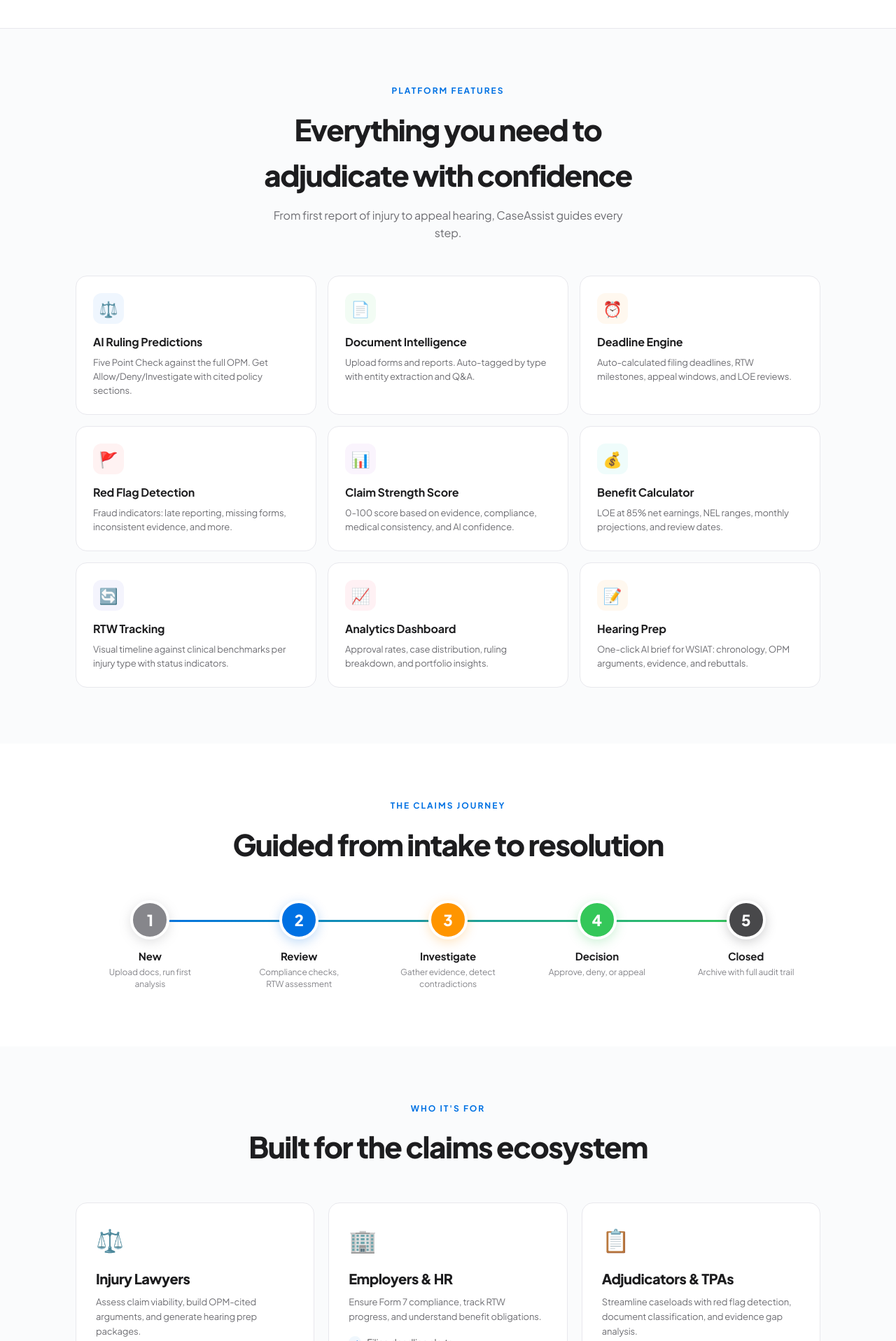
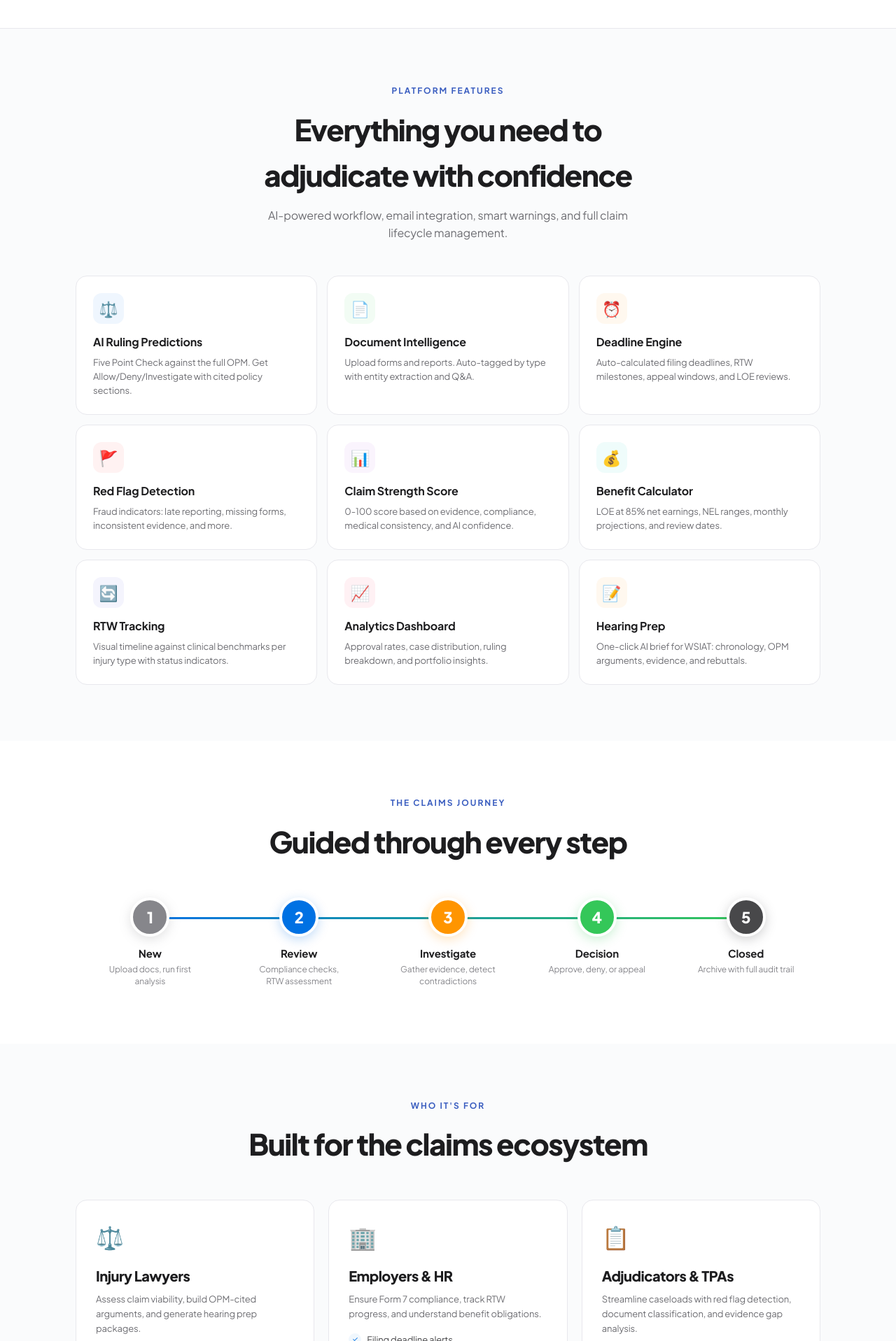
Before and after one commit to tarangsharma11-spec/claimlens, a Next.js app: page /login in a window 1280 px wide. Shown: the part 703-2620 px from the top of the page at 70% size. Built offline with nearby package versions, Linux system fonts and the light colour scheme.

Commit message:
V39: updated landing page - 12 features, 7-step journey, updated personas, indigo brand

```diff
--- a/app/login/page.js
+++ b/app/login/page.js
@@ -102,11 +102,11 @@
       <section id="features" style={{ padding: "80px 0", background: "#FAFBFC" }}>
         <div className="sec">
           <div style={{ textAlign: "center", marginBottom: 48 }}>
-            <div style={{ fontSize: 12, fontWeight: 700, color: "#0071E3", textTransform: "uppercase", letterSpacing: 2, marginBottom: 12 }}>Platform Features</div>
+            <div style={{ fontSize: 12, fontWeight: 700, color: "#3B5EC0", textTransform: "uppercase", letterSpacing: 2, marginBottom: 12 }}>Platform Features</div>
             <h2 style={{ fontSize: "clamp(28px, 4vw, 42px)", fontWeight: 800, letterSpacing: -1.5, color: "#1D1D1F", marginBottom: 14 }}>Everything you need to<br />adjudicate with confidence</h2>
-            <p style={{ fontSize: 16, color: "#6E6E73", maxWidth: 520, margin: "0 auto" }}>From first report of injury to appeal hearing, CaseAssist guides every step.</p>
+            <p style={{ fontSize: 16, color: "#6E6E73", maxWidth: 520, margin: "0 auto" }}>AI-powered workflow, email integration, smart warnings, and full claim lifecycle management.</p>
           </div>
-          <div className="feat-grid" style={{ display: "grid", gridTemplateColumns: "repeat(3, 1fr)", gap: 16 }}>
+          <div className="feat-grid" style={{ display: "grid", gridTemplateColumns: "repeat(3, 1fr)", gap: 14 }}>
             {[
               { icon: "\u2696\uFE0F", title: "AI Ruling Predictions", desc: "Five Point Check against the full OPM. Get Allow/Deny/Investigate with cited policy sections.", c: "#0071E3" },
               { icon: "\uD83D\uDCC4", title: "Document Intelligence", desc: "Upload forms and reports. Auto-tagged by type with entity extraction and Q&A.", c: "#34C759" },
@@ -132,8 +132,8 @@
       <section id="journey" style={{ padding: "80px 0", background: "#fff" }}>
         <div className="sec">
           <div style={{ textAlign: "center", marginBottom: 48 }}>
-            <div style={{ fontSize: 12, fontWeight: 700, color: "#0071E3", textTransform: "uppercase", letterSpacing: 2, marginBottom: 12 }}>The Claims Journey</div>
-            <h2 style={{ fontSize: "clamp(28px, 4vw, 42px)", fontWeight: 800, letterSpacing: -1.5, color: "#1D1D1F", marginBottom: 14 }}>Guided from intake to resolution</h2>
+            <div style={{ fontSize: 12, fontWeight: 700, color: "#3B5EC0", textTransform: "uppercase", letterSpacing: 2, marginBottom: 12 }}>The Claims Journey</div>
+            <h2 style={{ fontSize: "clamp(28px, 4vw, 42px)", fontWeight: 800, letterSpacing: -1.5, color: "#1D1D1F", marginBottom: 14 }}>Guided through every step</h2>
           </div>
           <div className="journey-grid" style={{ display: "grid", gridTemplateColumns: "repeat(5, 1fr)", gap: 0, position: "relative" }}>
             <div style={{ position: "absolute", top: 28, left: "10%", right: "10%", height: 3, background: "linear-gradient(90deg, #0071E3, #34C759)", borderRadius: 2, zIndex: 0 }} />
@@ -152,7 +152,7 @@
       <section id="who" style={{ padding: "80px 0", background: "#FAFBFC" }}>
         <div className="sec">
           <div style={{ textAlign: "center", marginBottom: 48 }}>
-            <div style={{ fontSize: 12, fontWeight: 700, color: "#0071E3", textTransform: "uppercase", letterSpacing: 2, marginBottom: 12 }}>Who It's For</div>
+            <div style={{ fontSize: 12, fontWeight: 700, color: "#3B5EC0", textTransform: "uppercase", letterSpacing: 2, marginBottom: 12 }}>Who It's For</div>
             <h2 style={{ fontSize: "clamp(28px, 4vw, 42px)", fontWeight: 800, letterSpacing: -1.5, color: "#1D1D1F" }}>Built for the claims ecosystem</h2>
           </div>
           <div className="who-grid" style={{ display: "grid", gridTemplateColumns: "repeat(3, 1fr)", gap: 20 }}>
@@ -175,7 +175,7 @@
       {/* DATA SOURCES */}
       <section style={{ padding: "60px 0", background: "#1D1D1F", color: "#fff" }}>
         <div className="sec" style={{ textAlign: "center" }}>
-          <div style={{ fontSize: 12, fontWeight: 700, color: "#0071E3", textTransform: "uppercase", letterSpacing: 2, marginBottom: 12 }}>Knowledge Base</div>
+          <div style={{ fontSize: 12, fontWeight: 700, color: "#3B5EC0", textTransform: "uppercase", letterSpacing: 2, marginBottom: 12 }}>Knowledge Base</div>
           <h2 style={{ fontSize: "clamp(24px, 3.5vw, 36px)", fontWeight: 800, letterSpacing: -1.2, marginBottom: 36 }}>Cross-referencing authoritative sources</h2>
           <div style={{ display: "flex", justifyContent: "center", gap: 32, flexWrap: "wrap" }}>
             {[{ l: "WSIB OPM", s: "Operational Policy Manual", i: "\uD83D\uDCDA" }, { l: "ICD-10", s: "Medical Classification", i: "\uD83C\uDFE5" }, { l: "ODG", s: "Disability Guidelines", i: "\uD83D\uDCC4" }, { l: "PIPEDA", s: "Privacy Compliance", i: "\uD83D\uDD12" }, { l: "WSIA", s: "Ontario Legislation", i: "\u2696\uFE0F" }].map((x, i) => (
@@ -211,7 +211,7 @@
         <div className="sec">
           <div className="auth-split" style={{ display: "flex", gap: 60, alignItems: "center", maxWidth: 900, margin: "0 auto" }}>
             <div className="auth-left" style={{ flex: 1 }}>
-              <div style={{ fontSize: 12, fontWeight: 700, color: "#0071E3", textTransform: "uppercase", letterSpacing: 2, marginBottom: 12 }}>Get Started</div>
+              <div style={{ fontSize: 12, fontWeight: 700, color: "#3B5EC0", textTransform: "uppercase", letterSpacing: 2, marginBottom: 12 }}>Get Started</div>
               <h2 style={{ fontSize: 36, fontWeight: 800, letterSpacing: -1.5, color: "#1D1D1F", marginBottom: 16 }}>Ready to analyze<br />your first claim?</h2>
               <p style={{ fontSize: 15, color: "#6E6E73", lineHeight: 1.65, marginBottom: 24 }}>Sign in or create an account. All you need is an access code from your administrator.</p>
               {["\u2713 AI-powered Five Point Check", "\u2713 Deadline tracking & notifications", "\u2713 Document intelligence & auto-tagging", "\u2713 Benefit calculator & cost forecasting", "\u2713 Export cases as JSON or CSV"].map((x, i) => (<div key={i} style={{ fontSize: 14, color: "#48484A", fontWeight: 500, marginBottom: 8 }}>{x}</div>))}
```
